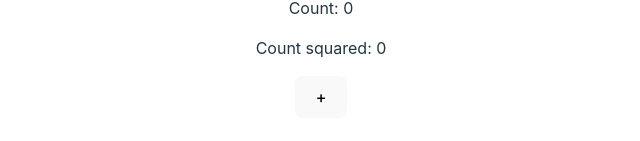
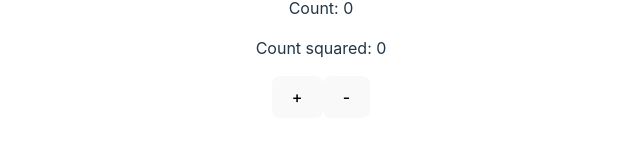
Before and after one commit to roshannoonoottil/React-Redux-workouts, a React (Vite) app in the folder workouts/: page / in a window 1280 px wide. Shown: the part 351-492 px from the top of the page, without its empty margins (319-959 px from the left). Built offline with nearby package versions, Linux system fonts and the light colour scheme.

Commit message:
Update UseMemo.jsx

```diff
--- a/workouts/src/Components/UseMemo.jsx
+++ b/workouts/src/Components/UseMemo.jsx
@@ -8,6 +8,7 @@ function UseMemo() {
       <p>Count: {count}</p>
       <p>Count squared: {squreRoot}</p>
       <button onClick={(()=>setCount(count + 1))}>+</button>
+      <button onClick={(()=>setCount(count - 1))}>-</button>
     </div>
   )
 }
```
